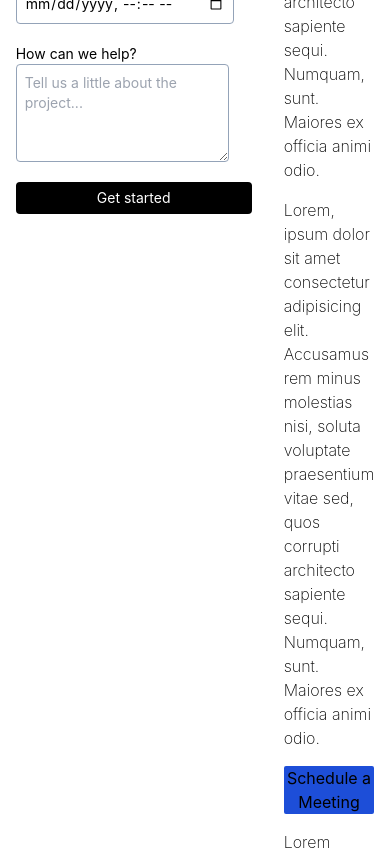
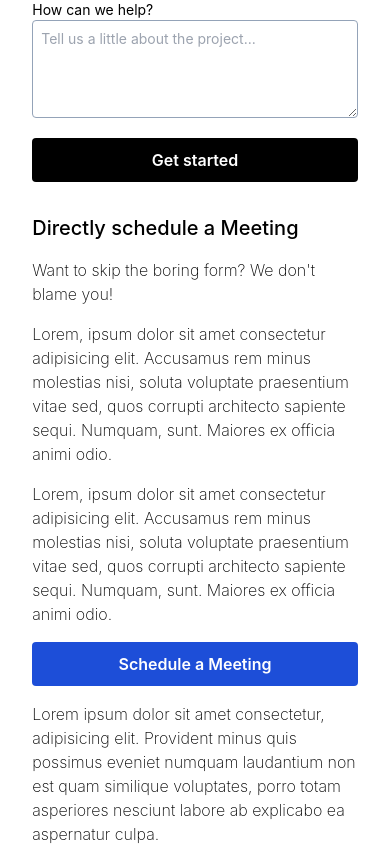
Before and after one commit to sharjeelbigosoft/Instarise, a React (Create React App) app: page / in a window 390 px wide. Shown: the part 6420-7270 px from the top of the page. Built offline with nearby package versions, Linux system fonts and the light colour scheme.

Commit message:
Contact page made responsive.

```diff
--- a/src/components/Contact.tsx
+++ b/src/components/Contact.tsx
@@ -4,50 +4,50 @@ export default function Contact() {
   return (
     <>
         <div className='flex justify-center my-16'>
-          <div className=' lg:w-10/12 flex'>
+          <div className='max-lg:w-11/12 lg:w-10/12 flex flex-wrap'>
 
-            <div className='lg:w-1/2 px-4 space-y-4'>
+            <div className='lg:w-1/2 px-4 space-y-4  max-lg:my-4'>
               <h3 className='text-3xl font-medium'>Let's level up your social reach, together<span className='text-pink-500'>!</span></h3>
               <p className='font-light text-gray-500'>You can reach us anytime via <a className='text-blue-700' href="/">Instarise</a></p>
               <form className='flex flex-wrap justify-between text-sm space-y-5' action="#">
-                <div className='grid lg:w-[45%] mt-5'>
+                <div className='grid max-md:w-full max-lg:w-[40%] lg:w-[45%] mt-5'>
                   <label className='' htmlFor="name">Name</label>
                   <input className=' p-2 border border-slate-400 rounded' id='name' placeholder='Your name' type="text" />
                 </div>
-                <div className='grid lg:w-[45%]'>
+                <div className='grid max-md:w-full max-lg:w-[40%] lg:w-[45%]'>
                   <label className='' htmlFor="email">Email</label>
                   <input className='p-2 border border-slate-400 rounded' id='email' placeholder='Work email' type="email" />
                 </div>
-                <div className='grid lg:w-[45%]'>
+                <div className='grid max-md:w-full max-lg:w-[40%] lg:w-[45%]'>
                   <label className='' htmlFor="company">Company</label>
                   <input className='p-2 border border-slate-400 rounded' id='company' placeholder='Company name' type="text" />
                 </div>
-                <div className='grid lg:w-[45%]'>
+                <div className='grid max-md:w-full max-lg:w-[40%] lg:w-[45%]'>
                   <label className='' htmlFor="website">Website (optional)</label>
                   <input className='p-2 border border-slate-400 rounded' id='website' placeholder='Current website, if one exists.' type="email" />
                 </div>
-                <div className='grid lg:w-[45%]'>
+                <div className='grid max-md:w-full max-lg:w-[40%] lg:w-[45%]'>
                   <label className='' htmlFor="phone">Phone number</label>
                   <input className='p-2 border border-slate-400 rounded' id='phone' placeholder='090078601' type="tel" />
                 </div>
-                <div className='grid lg:w-[45%]'>
+                <div className='grid max-md:w-full max-lg:w-[40%] lg:w-[45%]'>
                   <label className='' htmlFor="time">Time for a call (optional)</label>
                   <input className='p-2 border border-slate-400 rounded' id='time' placeholder='What time can we call you?' type="datetime-local" />
                 </div>
-                <div className='grid lg:w-full'>
+                <div className='grid w-full'>
                   <label className='' htmlFor="project">How can we help?</label>
                   <textarea className='p-2 border border-slate-400 rounded' id='project' name="project" rows={4} placeholder="Tell us a little about the project..."></textarea>
                 </div>
-                <button className='w-full bg-black py-1.5 rounded text-white' type="submit">Get started</button>
+                <button className='w-full text-base bg-black md:py-1 rounded font-semibold text-white max-md:py-2.5' type="submit">Get started</button>
               </form>
             </div>
 
-            <div className='lg:w-1/2 self-center px-4 space-y-4'>
+            <div className='lg:w-1/2 self-center px-4 space-y-4 max-lg:my-4'>
               <h3 className='font-medium text-xl'>Directly schedule a Meeting</h3>
               <p className='font-extralight'>Want to skip the boring form? <span>We don't blame you!</span></p>
               <p className='font-extralight'>Lorem, ipsum dolor sit amet consectetur adipisicing elit. Accusamus rem minus molestias nisi, soluta voluptate praesentium vitae sed, quos corrupti architecto sapiente sequi. Numquam, sunt. Maiores ex officia animi odio.</p>
               <p className='font-extralight'>Lorem, ipsum dolor sit amet consectetur adipisicing elit. Accusamus rem minus molestias nisi, soluta voluptate praesentium vitae sed, quos corrupti architecto sapiente sequi. Numquam, sunt. Maiores ex officia animi odio.</p>
-              <button className='w-full bg-blue-700 rounded-sm'>Schedule a Meeting</button>
+              <button className='w-full text-base bg-blue-700 md:py-1 rounded font-semibold text-white max-md:py-2.5'>Schedule a Meeting</button>
               <p className='font-extralight'>Lorem ipsum dolor sit amet consectetur, adipisicing elit. Provident minus quis possimus eveniet numquam laudantium non est quam similique voluptates, porro totam asperiores nesciunt labore ab explicabo ea aspernatur culpa.</p>
               <p className='font-extralight'>Just give a call at <span className='font-medium'>090078601</span></p>
             </div>
```
